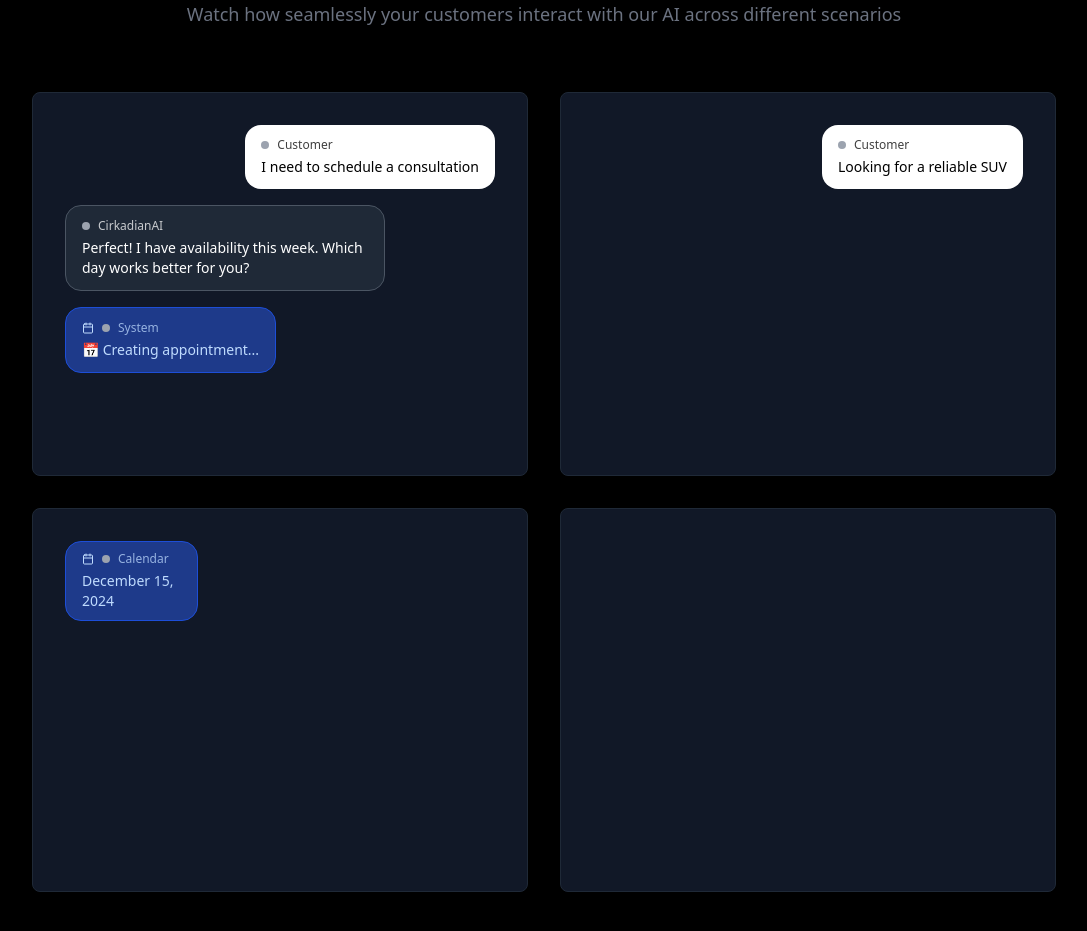
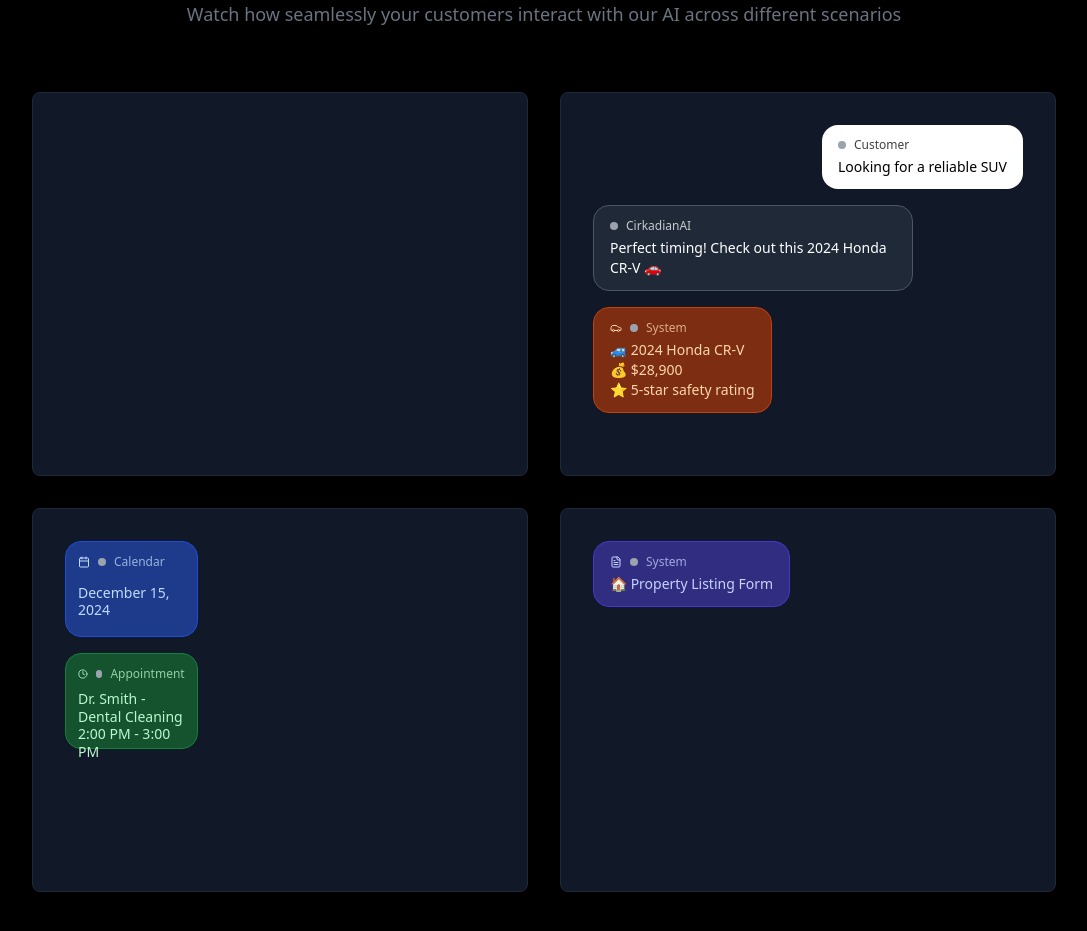
Before and after one commit to gerrybarria/cirkadian-ai-automate, a React (Vite) app: page / in a window 1280 px wide. Shown: the part 960-1891 px from the top of the page, without its empty margins (96-1183 px from the left). Built offline with nearby package versions, Linux system fonts and the light colour scheme.

Commit message:
Fix: Calendar text and animation timing
Corrected text in the calendar demo and adjusted animation timings for all demos to appear sooner.

```diff
--- a/src/components/AnimatedDemos.tsx
+++ b/src/components/AnimatedDemos.tsx
@@ -7,84 +7,84 @@ const conversations = {
   scheduling: [{
     type: 'customer',
     text: "I need to schedule a consultation",
-    delay: 1000
+    delay: 500
   }, {
     type: 'ai',
     text: "Perfect! I have availability this week. Which day works better for you?",
-    delay: 1500
+    delay: 800
   }, {
     type: 'calendar',
     text: "📅 Creating appointment...",
-    delay: 2000
+    delay: 1200
   }, {
     type: 'ai',
     text: "✅ Appointment confirmed for Thursday 2PM. Reminder sent!",
-    delay: 2500
+    delay: 1500
   }],
   carSales: [{
     type: 'customer',
     text: "Looking for a reliable SUV",
-    delay: 1000
+    delay: 500
   }, {
     type: 'ai',
     text: "Perfect timing! Check out this 2024 Honda CR-V 🚗",
-    delay: 1500
+    delay: 800
   }, {
     type: 'car',
     text: "🚙 2024 Honda CR-V\n💰 $28,900\n⭐ 5-star safety rating",
-    delay: 2000
+    delay: 1200
   }, {
     type: 'ai',
     text: "Want to schedule a test drive? 🗓️",
-    delay: 2500
+    delay: 1500
   }],
   dentist: [{
     type: 'date',
     text: "December 15, 2024",
-    delay: 1000,
+    delay: 500,
     position: { row: 0, col: 0 }
   }, {
     type: 'appointment',
     text: "Dr. Smith - Dental Cleaning\n2:00 PM - 3:00 PM",
-    delay: 1500,
+    delay: 800,
     position: { row: 1, col: 0 }
   }, {
     type: 'date',
     text: "December 16, 2024",
-    delay: 2000,
+    delay: 1200,
     position: { row: 0, col: 1 }
   }, {
     type: 'appointment',
     text: "Dr. Johnson - Teeth Whitening\n10:00 AM - 11:00 AM",
-    delay: 2500,
+    delay: 1500,
     position: { row: 1, col: 1 }
   }, {
     type: 'date',
     text: "December 17, 2024",
-    delay: 3000,
+    delay: 1800,
     position: { row: 0, col: 2 }
   }, {
     type: 'appointment',
     text: "Dr. Smith - Root Canal\n3:00 PM - 4:30 PM",
-    delay: 3500,
+    delay: 2100,
     position: { row: 1, col: 2 }
   }],
   realEstate: [{
     type: 'property',
     text: "🏠 Property Listing Form",
-    delay: 1000
+    delay: 500
   }, {
     type: 'data',
     text: "📍 Address: 123 Oak Street\n💰 Price: $485,000",
-    delay: 1500
+    delay: 800
   }, {
     type: 'details',
     text: "🛏️ 3 Bedrooms, 2 Bathrooms\n📐 2,100 sq ft\n🚗 2-car garage",
-    delay: 2000
+    delay: 1200
   }, {
     type: 'status',
     text: "✅ Listing created and published\n📊 MLS# 789456123",
-    delay: 2500
+    delay: 1500
   }]
 };
 
@@ -130,16 +130,16 @@ export const AnimatedDemos = () => {
             [demo]: 0
           }));
           showNextMessage(demo, 0, baseDelay);
-        }, 3000 + baseDelay);
+        }, 2000 + baseDelay);
         timeoutIds.push(timeoutId);
       }
     };
 
     // Start all demos with staggered delays
     showNextMessage('scheduling', 0, 0);
-    showNextMessage('carSales', 0, 2000);
-    showNextMessage('dentist', 0, 4000);
-    showNextMessage('realEstate', 0, 6000);
+    showNextMessage('carSales', 0, 1000);
+    showNextMessage('dentist', 0, 2000);
+    showNextMessage('realEstate', 0, 3000);
 
     return () => timeoutIds.forEach(id => clearTimeout(id));
   }, []);
@@ -209,7 +209,7 @@ export const AnimatedDemos = () => {
                 msg.position && msg.position.col === col && msg.position.row === row
               );
 
-              if (!message) return <div key={row} className="h-20" />;
+              if (!message) return <div key={row} className="h-24" />;
 
               let bgColor = "bg-gray-800 text-white border border-gray-700";
               let icon = null;
@@ -224,15 +224,17 @@ export const AnimatedDemos = () => {
 
               return (
                 <div key={row} className="animate-fade-in">
-                  <div className={`px-4 py-3 rounded-2xl ${bgColor} h-20 flex flex-col justify-center`}>
-                    <div className="flex items-center gap-2 mb-1">
+                  <div className={`px-3 py-3 rounded-2xl ${bgColor} h-24 flex flex-col`}>
+                    <div className="flex items-center gap-2 mb-2">
                       {icon}
                       <div className="w-2 h-2 rounded-full bg-gray-400" />
                       <span className="text-xs opacity-75">
                         {message.type === 'date' ? 'Calendar' : 'Appointment'}
                       </span>
                     </div>
-                    <p className="text-sm whitespace-pre-line">{message.text}</p>
+                    <div className="flex-1 flex items-center">
+                      <p className="text-sm whitespace-pre-line leading-tight">{message.text}</p>
+                    </div>
                   </div>
                 </div>
               );
```
